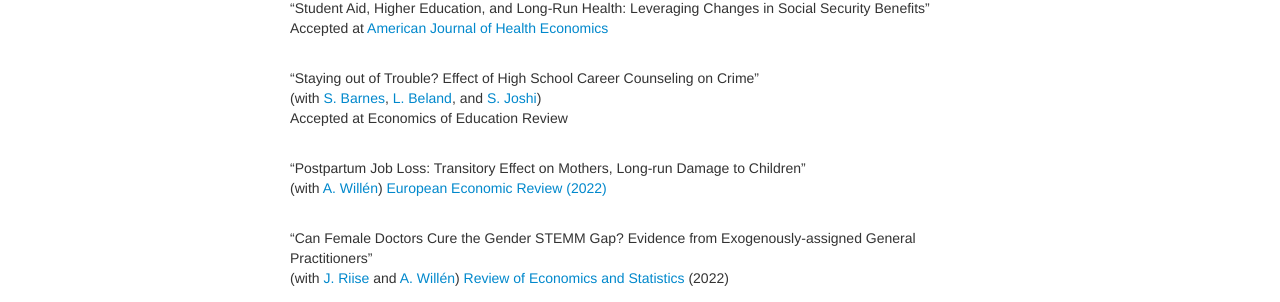
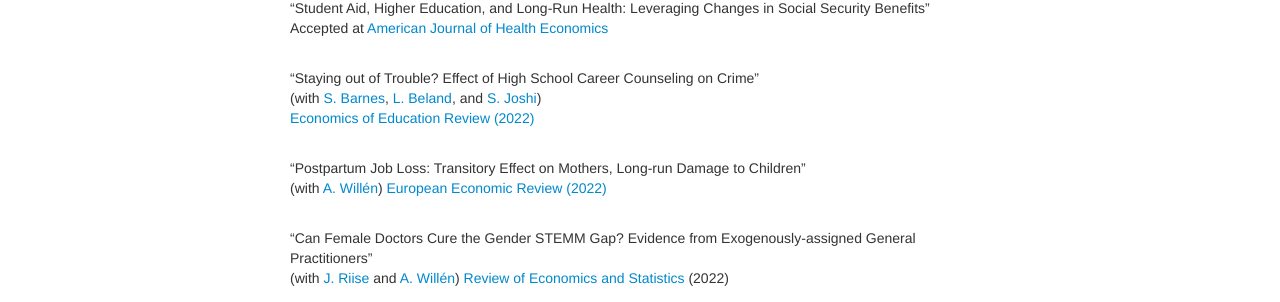
Before and after one commit to bjwillage/bjwillage.github.io, a Jekyll site: the page built from pages/research.md, in a window 1280 px wide. Shown: the part 754-1056 px from the top of the page. Built offline with Jekyll 4.4.1, drawn with Linux system fonts in a browser that asks for light colours.

Commit message:
Update research.md

```diff
--- a/pages/research.md
+++ b/pages/research.md
@@ -48,7 +48,7 @@ Accepted at [American Journal of Health Economics](https://www.journals.uchicago
 
 "Staying out of Trouble? Effect of High School Career Counseling on Crime"<br>
 (with [S. Barnes](https://blancocenter.louisiana.edu/about-us/center-staff),  [L. Beland](https://www.lpbeland.com/), and [S. Joshi](https://sites.google.com/view/swarupjoshi/home?authuser=0))<br>
-Accepted at Economics of Education Review
+[Economics of Education Review (2022)](https://www.sciencedirect.com/science/article/pii/S0272775722000991)
  <br><br>
 
 "Postpartum Job Loss: Transitory Effect on Mothers, Long-run Damage to Children"<br>
```
